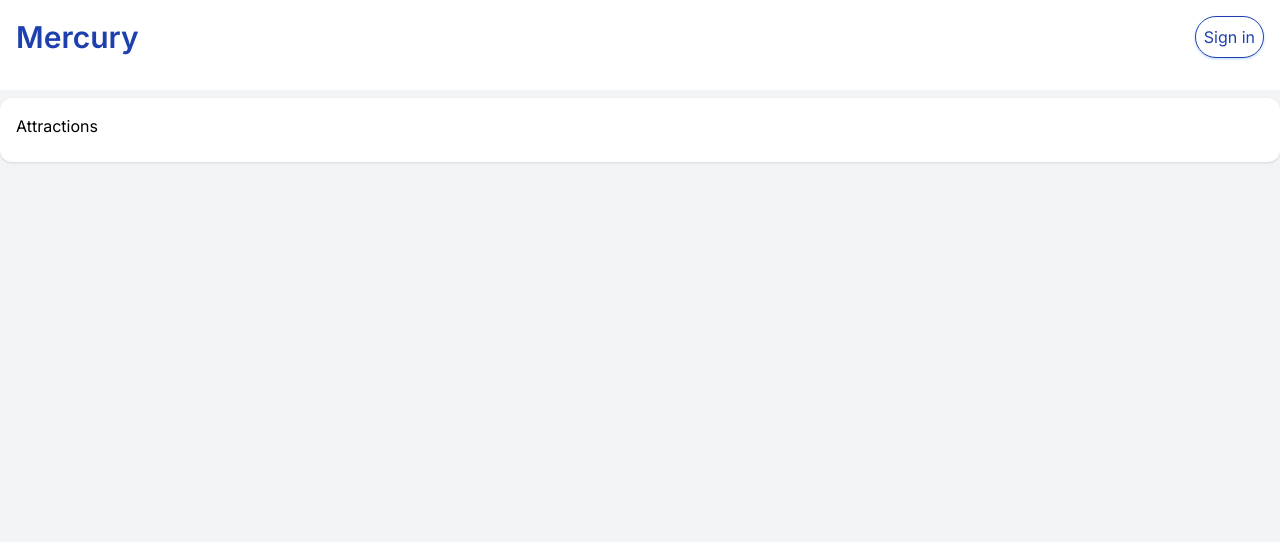
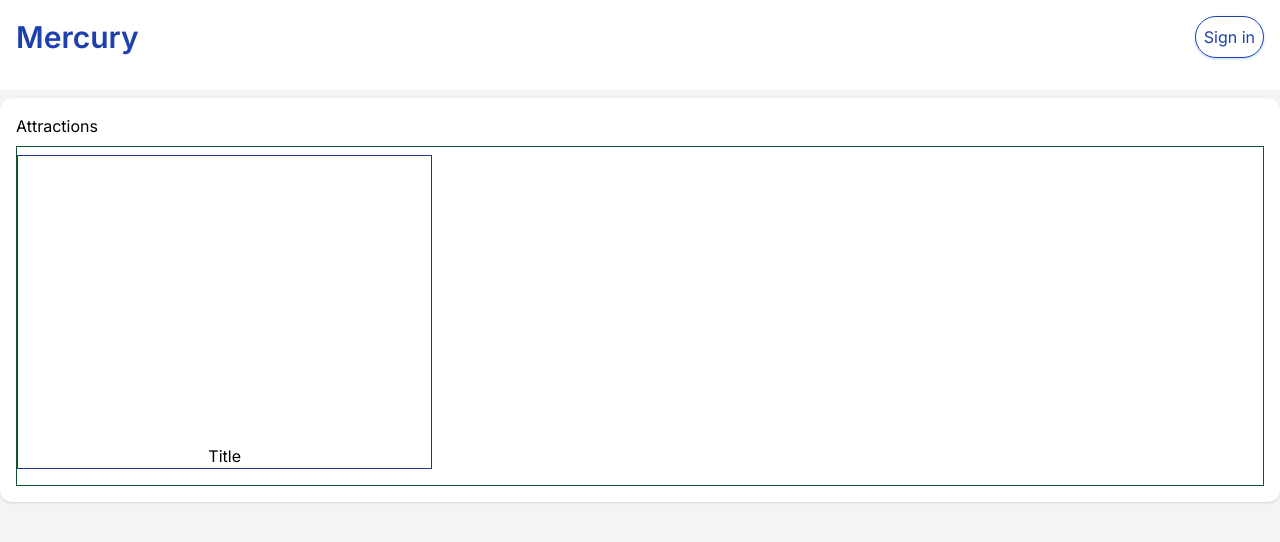
Before and after one commit to Saad135/mercury-sdlc, a Next.js app: page / in a window 1280 px wide. Shown: the top 542 px of the page. Built offline with nearby package versions, Linux system fonts and the light colour scheme.

Commit message:
Define wip attraction list

```diff
--- a/src/components/attraction-list.js
+++ b/src/components/attraction-list.js
@@ -4,7 +4,17 @@ export default function AttractionList({ listName }) {
       <div className="my-2 rounded-xl bg-white p-4 shadow sm:container sm:mx-auto">
         <p className="mb-2">{listName}</p>
 
-        {/* Cards */}
+        {/* Card list */}
+        <div className="w-full border border-green-900 sm:flex sm:flex-wrap">
+          {/* Card */}
+          <div className="mb-4 mt-2 border border-blue-900 text-center sm:w-1/3">
+            {/* Card Image */}
+            <div className="h-72 w-full"></div>
+
+            {/* Card title */}
+            <p>Title</p>
+          </div>
+        </div>
       </div>
     </>
   );
```
